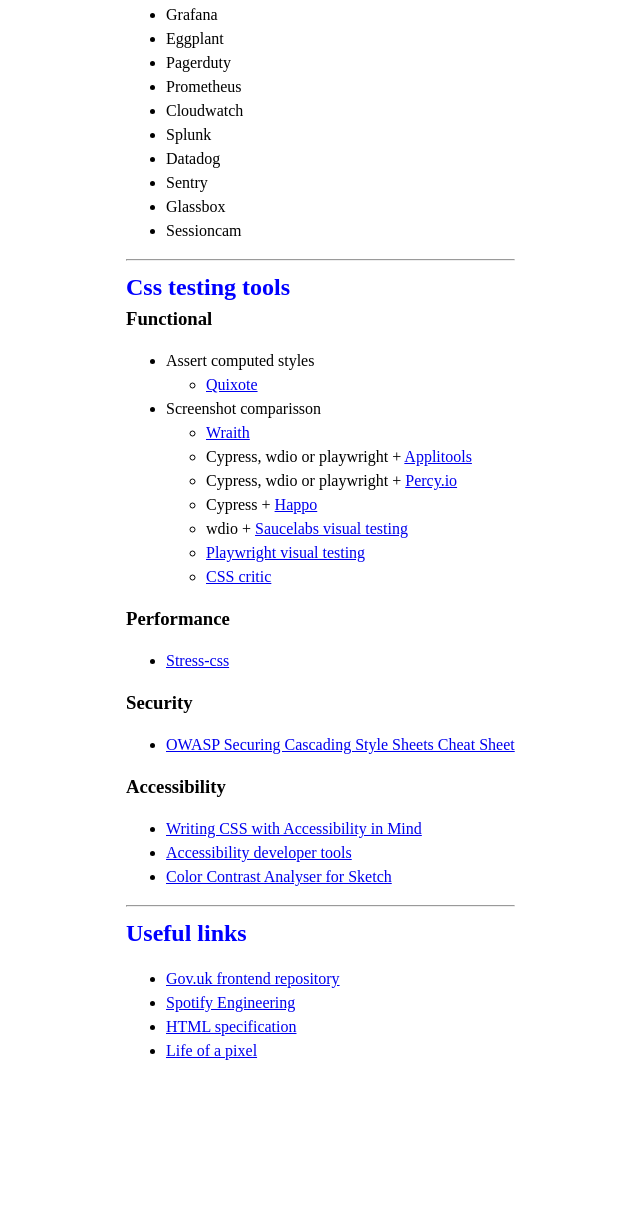
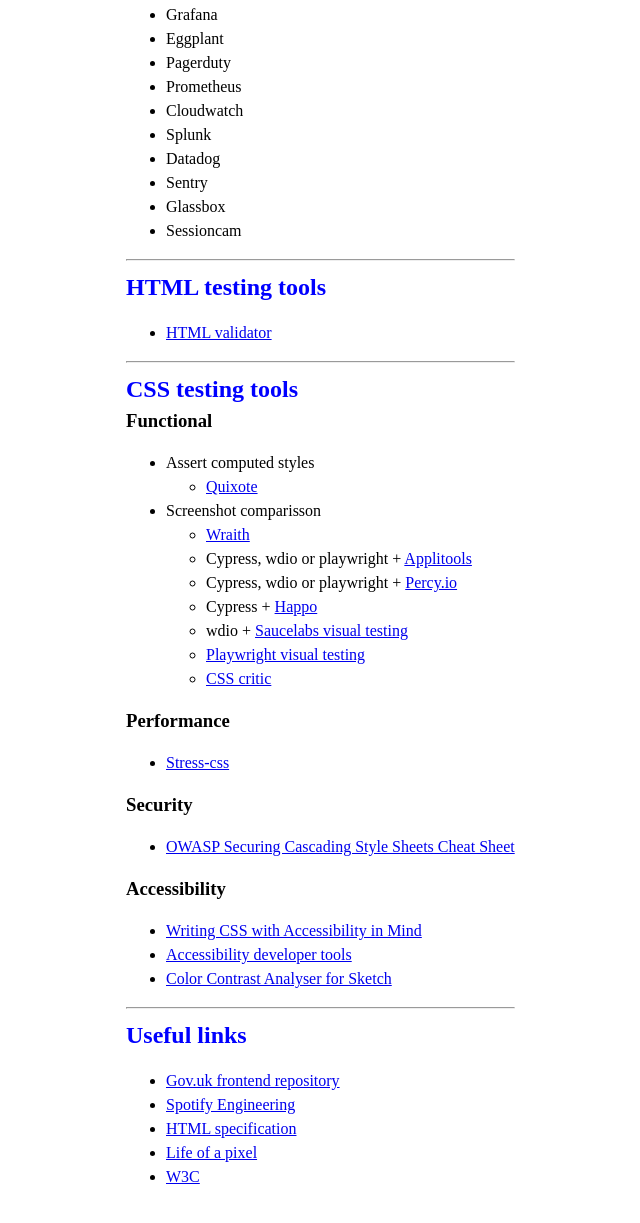
Before and after one commit to webtesting-tools/docs, an Eleventy site: page src/index.md in a window 1280 px wide. Shown: the part 1386-2609 px from the top of the page, without its empty margins (24-664 px from the left). Before the commit the page ends 2485 px from the top, so only its background shows below. Built offline with nearby package versions, Linux system fonts and the light colour scheme; Eleventy itself is replaced by a stand-in of ours; files that its build step writes are made by us from their sources.

```diff
--- a/src/index.md
+++ b/src/index.md
@@ -69,8 +69,13 @@ title: webtesting.tools
 - Sessioncam
 
 ---
+## HTML testing tools
 
-## Css testing tools
+- [HTML validator](https://validator.w3.org/)
+
+---
+
+## CSS testing tools
 ### Functional
 - Assert computed styles
     - [Quixote](https://github.com/jamesshore/quixote/blob/master/README.md)
@@ -100,3 +105,4 @@ title: webtesting.tools
 - [Spotify Engineering](https://engineering.atspotify.com/)
 - [HTML specification](https://html.spec.whatwg.org/)
 - [Life of a pixel](https://www.youtube.com/watch?v=K2QHdgAKP-s)
+- [W3C](https://www.w3.org/)
```
